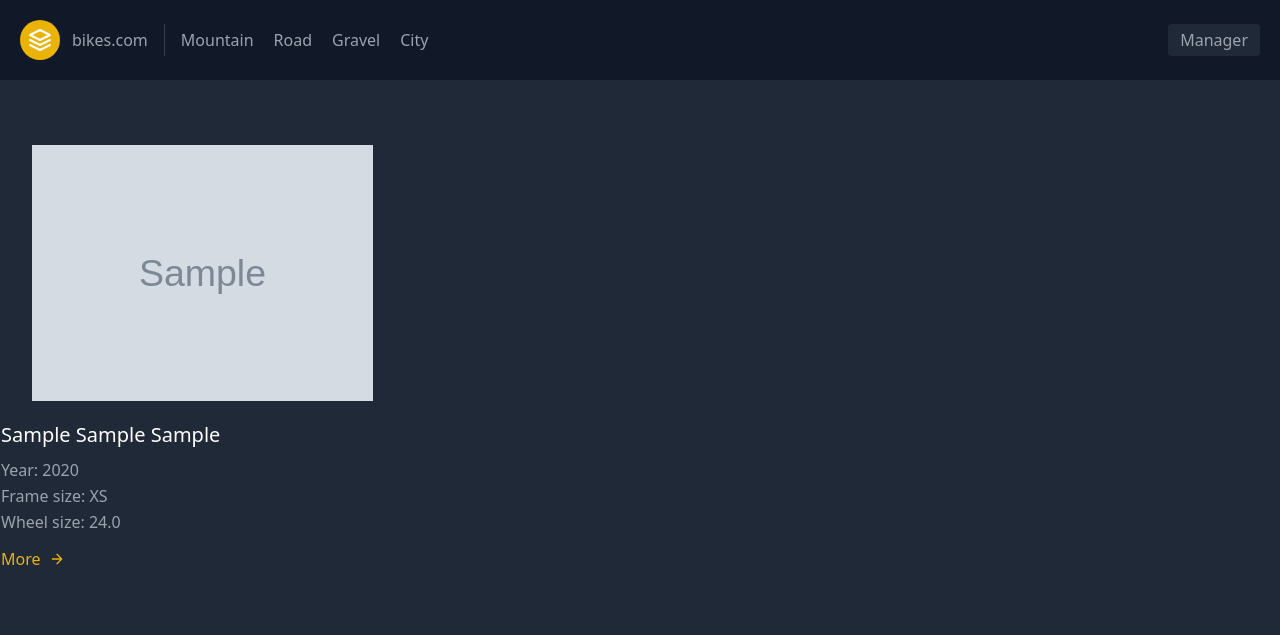
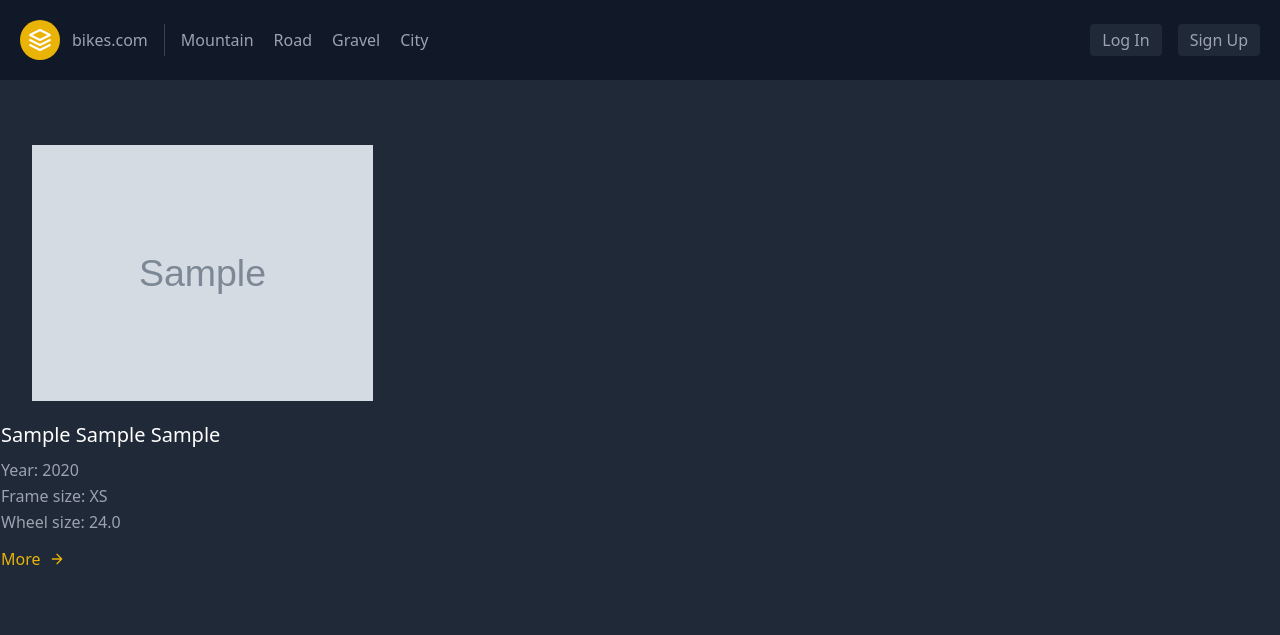
Before and after one commit to bartoszpopiwczuk/bike_rent, a Django app: page / in a window 1280 px wide. Shown: the top 635 px of the page. Run offline with Django 5.2, Linux system fonts and the light colour scheme; tables that the repository leaves empty hold one stand-in row (values such as "Sample post"); grey boxes marked "Sample" are stand-in pictures; some libraries are stand-ins or nearby versions.

Commit message:
Nav user logins buttons, CustomUser logout

```diff
--- a/bike_portfolio/templates/bike_portfolio/base.html
+++ b/bike_portfolio/templates/bike_portfolio/base.html
@@ -25,7 +25,12 @@
       <a class="mr-5 hover:text-white">Gravel</a>
       <a class="mr-5 hover:text-white">City</a>
     </nav>
-    <button class="inline-flex items-center px-3 py-1 mt-4 text-base bg-gray-800 border-0 rounded focus:outline-none hover:bg-gray-700 md:mt-0">Manager</button>
+    {% if not user.is_authenticated %}
+      <button class="inline-flex items-center ml-4 px-3 py-1 mt-4 text-base bg-gray-800 border-0 rounded focus:outline-none hover:bg-yellow-500 md:mt-0"><a href="{% url "user-login"%}">Log In</a></button>
+      <button class="inline-flex items-center ml-4 px-3 py-1 mt-4 text-base bg-gray-800 border-0 rounded focus:outline-none hover:bg-yellow-500 md:mt-0"><a href="{% url "user-register"%}">Sign Up</a></button>
+    {% else %}
+      <button class="inline-flex items-center ml-5 px-3 py-1 mt-4 text-base bg-gray-800 border-0 rounded focus:outline-none hover:yellow-500 md:mt-0"><a href="{% url "user-logout"%}">Logout</a></button>
+    {% endif %}
   </div>
 </header>
 {% if messages %}
--- a/bike_rent/urls.py
+++ b/bike_rent/urls.py
@@ -1,6 +1,6 @@
 from django.contrib import admin
 from django.urls import path, include
-from users import views as user_views
+
 from django.conf import settings
 from django.conf.urls.static import static
 
@@ -8,8 +8,7 @@ from django.conf.urls.static import static
 urlpatterns = [
     path("admin/", admin.site.urls),
     path("", include("bike_portfolio.urls")),
-    path("register/", user_views.user_register, name="user-register"),
-    path("login/", user_views.user_login, name="user-login"),
+    path("users/", include("users.urls")),
 ]
 if settings.DEBUG:
     urlpatterns += static(settings.MEDIA_URL, document_root=settings.MEDIA_ROOT)
--- /dev/null
+++ b/users/urls.py
@@ -0,0 +1,9 @@
+from django.urls import path
+from . import views as user_views
+
+
+urlpatterns = [
+    path("register/", user_views.user_register, name="user-register"),
+    path("login/", user_views.user_login, name="user-login"),
+    path("logout/", user_views.user_logout, name="user-logout"),
+]
```
Also changed, not shown: users/views.py (+11 -3 lines), db.sqlite3, users/templates/users/logout.html (deleted).
